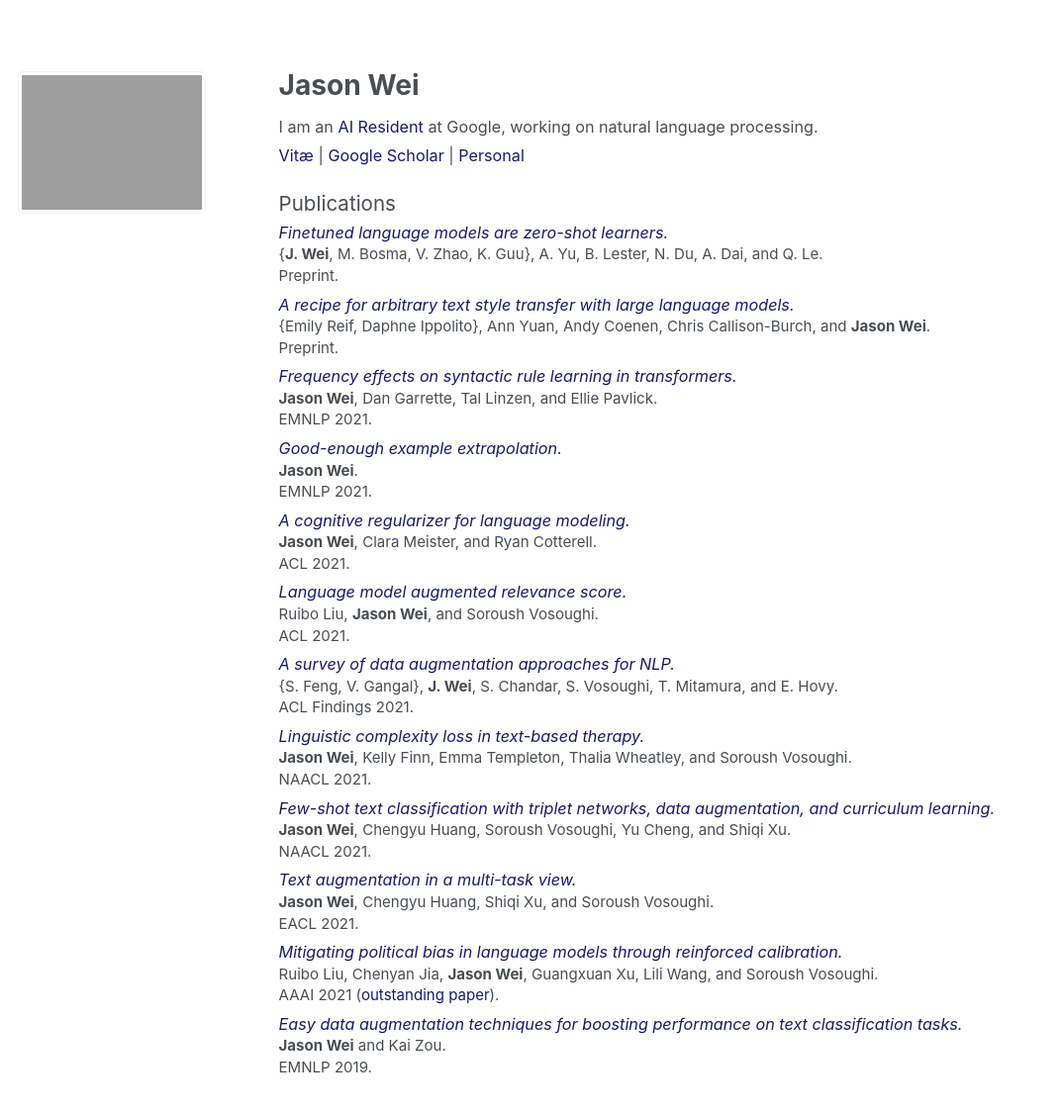
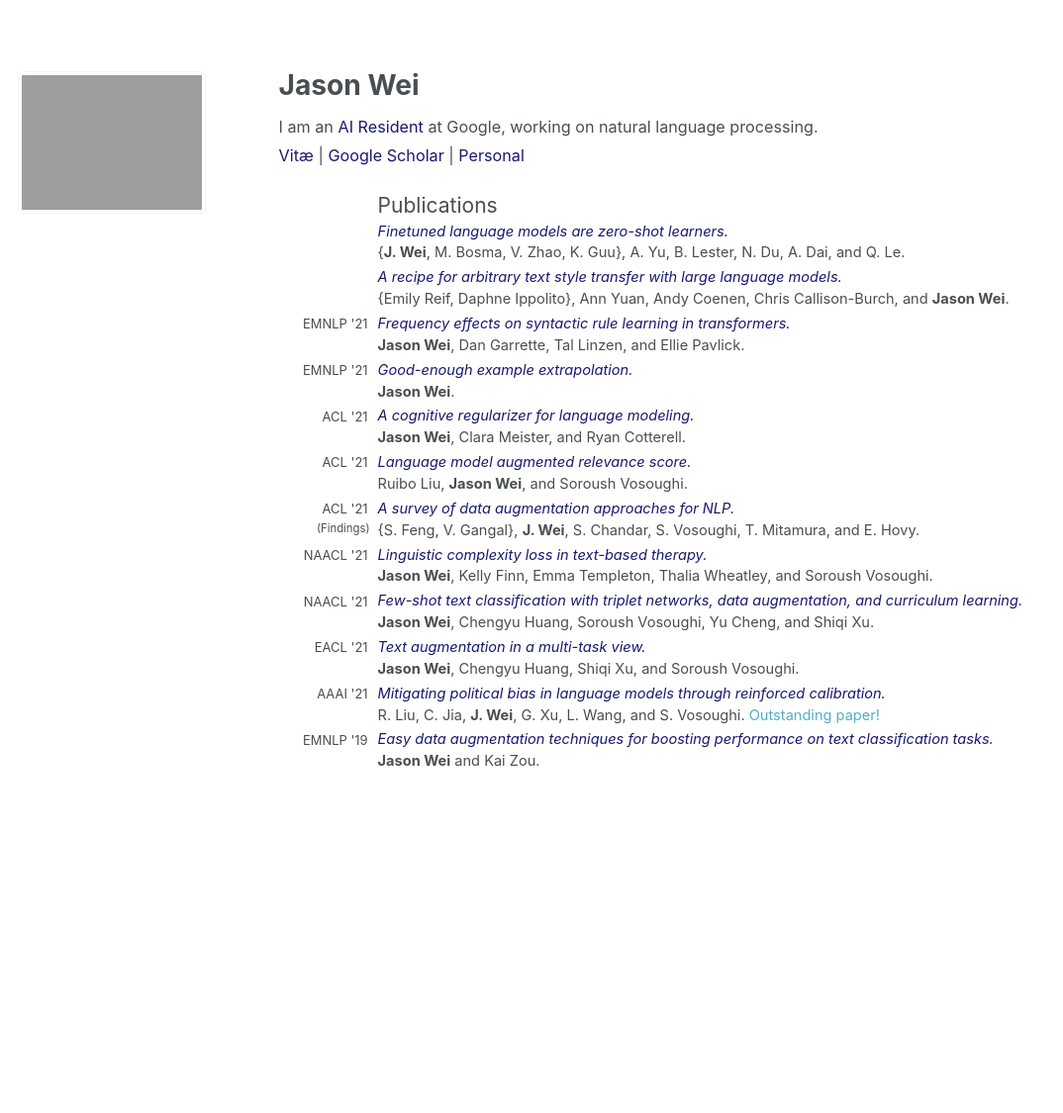
Before and after one commit to jasonwei20/jasonwei20.github.io, a Jekyll site: the page built from _pages/about.md, in a window 1280 px wide. Shown: the whole page at 99% size, without its empty margins (0-1074 px from the left). Built offline with Jekyll 4.4.1, drawn with Linux system fonts in a browser that asks for light colours; after the commit the page ends 900 px from its top, so only the background shows below that.

Commit message:
Update about.md

```diff
--- a/_pages/about.md
+++ b/_pages/about.md
@@ -9,8 +9,16 @@ redirect_from:
   - /research/
 ---
 
+<html>
+<style>
+table, th, td {
+  border:0px solid black;
+  padding:0;
+  border-collapse:collapse;
+  font-size: 0.9em;
+}
+</style>
 
-<html>
 <body>
 
 <p style="margin-bottom: 1.2em; line-height: 1.8">
@@ -20,69 +28,120 @@ I am an <a href="https://research.google/careers/ai-residency/" style="color:#19
 | <a href="https://jasonwei20.github.io/personal/" style="color:#191970" target="_blank">Personal</a>
 </p>
 
-<p style="margin-bottom: 0.25em; line-height: 1.4">
-<span style="font-size:1.27em;">Publications</span><br>
-</p>
-<p style="margin-bottom: 0.5em; line-height: 1.33">
-<a href="https://arxiv.org/pdf/2109.01652" style="color:#191970" target="_blank"><i>Finetuned language models are zero-shot learners.</i></a><br>
-<span style="font-size:0.93em;">{<b>J. Wei</b>, M. Bosma, V. Zhao, K. Guu}, A. Yu, B. Lester, N. Du, A. Dai, and Q. Le.<br>
-Preprint.</span>
-</p>
-<p style="margin-bottom: 0.5em; line-height: 1.33">
-<a href="https://arxiv.org/pdf/2109.03910" style="color:#191970" target="_blank"><i>A recipe for arbitrary text style transfer with large language models.</i></a><br>
-<span style="font-size:0.93em;">{Emily Reif, Daphne Ippolito}, Ann Yuan, Andy Coenen, Chris Callison-Burch, and <b>Jason Wei</b>.<br>
-Preprint.</span>
-</p>
-<p style="margin-bottom: 0.5em; line-height: 1.33">
-<a href="https://arxiv.org/pdf/2109.07020" style="color:#191970" target="_blank"><i>Frequency effects on syntactic rule learning in transformers.</i></a><br>
-<span style="font-size:0.93em;"><b>Jason Wei</b>, Dan Garrette, Tal Linzen, and Ellie Pavlick.<br>
-EMNLP 2021.</span>
-</p>
-<p style="margin-bottom: 0.5em; line-height: 1.33">
-<a href="https://arxiv.org/pdf/2109.05602" style="color:#191970" target="_blank"><i>Good-enough example extrapolation.</i></a><br>
-<span style="font-size:0.93em;"><b>Jason Wei</b>.<br>
-EMNLP 2021.</span>
-</p>
-<p style="margin-bottom: 0.5em; line-height: 1.33">
-<a href="https://aclanthology.org/2021.acl-long.404/" style="color:#191970" target="_blank"><i>A cognitive regularizer for language modeling.</i></a><br>
-<span style="font-size:0.93em;"><b>Jason Wei</b>, Clara Meister, and Ryan Cotterell.<br>
-ACL 2021.</span>
-</p>
-<p style="margin-bottom: 0.5em; line-height: 1.33">
-<a href="https://aclanthology.org/2021.acl-long.521/" style="color:#191970" target="_blank"><i>Language model augmented relevance score.</i></a><br>
-<span style="font-size:0.93em;">Ruibo Liu, <b>Jason Wei</b>, and Soroush Vosoughi.<br>
-ACL 2021.</span>
-</p>
-<p style="margin-bottom: 0.5em; line-height: 1.33">
-<a href="https://aclanthology.org/2021.findings-acl.84/" style="color:#191970" target="_blank"><i>A survey of data augmentation approaches for NLP.</i></a><br>
-<span style="font-size:0.93em;">{S. Feng, V. Gangal}, <b>J. Wei</b>, S. Chandar, S. Vosoughi, T. Mitamura, and E. Hovy.<br>
-ACL Findings 2021.</span>
-</p>
-<p style="margin-bottom: 0.5em; line-height: 1.33">
-<a href="http://dx.doi.org/10.18653/v1/2021.naacl-main.352" style="color:#191970" target="_blank"><i>Linguistic complexity loss in text-based therapy.</i></a><br>
-<span style="font-size:0.93em;"><b>Jason Wei</b>, Kelly Finn, Emma Templeton, Thalia Wheatley, and Soroush Vosoughi.<br>
-NAACL 2021.</span>
-</p>
-<p style="margin-bottom: 0.5em; line-height: 1.33">
-<a href="http://dx.doi.org/10.18653/v1/2021.naacl-main.434" style="color:#191970" target="_blank"><i>Few-shot text classification with triplet networks, data augmentation, and curriculum learning.</i></a><br>
-<span style="font-size:0.93em;"><b>Jason Wei</b>, Chengyu Huang, Soroush Vosoughi, Yu Cheng, and Shiqi Xu.<br>
-NAACL 2021.</span>
-</p>
-<p style="margin-bottom: 0.5em; line-height: 1.33">
-<a href="https://www.aclweb.org/anthology/2021.eacl-main.252/" style="color:#191970" target="_blank"><i>Text augmentation in a multi-task view.</i></a><br>
-<span style="font-size:0.93em;"><b>Jason Wei</b>, Chengyu Huang, Shiqi Xu, and Soroush Vosoughi.<br>
-EACL 2021.</span>
-</p>
-<p style="margin-bottom: 0.5em; line-height: 1.33">
-<a href="https://arxiv.org/pdf/2104.14795.pdf" style="color:#191970" target="_blank"><i>Mitigating political bias in language models through reinforced calibration.</i></a><br>
-<span style="font-size:0.93em;">Ruibo Liu, Chenyan Jia, <b>Jason Wei</b>, Guangxuan Xu, Lili Wang, and Soroush Vosoughi.<br>
-AAAI 2021 (<a href="https://aaai.org/Awards/paper.php" style="color:#191970" target="_blank">outstanding paper</a>).</span>
-</p>
-<p style="margin-bottom: 0.5em; line-height: 1.33">
-<a href="http://dx.doi.org/10.18653/v1/D19-1670" style="color:#191970" target="_blank"><i>Easy data augmentation techniques for boosting performance on text classification tasks.</i></a><br>
-<span style="font-size:0.93em;"><b>Jason Wei</b> and Kai Zou.<br>
-EMNLP 2019.</span>
-</p>
+<table style="width:100%">
+  <tr>
+    <td style="width:100px; text-align:right; padding-right:10px; font-size:0.8em"> </td>
+    <td style="font-size:1.3em">Publications</td>
+  </tr>
+
+  <tr>
+    <td style="width:100px; text-align:right; padding-right:10px; font-size:0.8em"> </td>
+    <td><a href="https://arxiv.org/pdf/2109.01652" style="color:#191970" target="_blank"><i>Finetuned language models are zero-shot learners.</i></a></td>
+  </tr>
+  <tr>
+    <td></td>
+    <td style="padding-bottom:3px">{<b>J. Wei</b>, M. Bosma, V. Zhao, K. Guu}, A. Yu, B. Lester, N. Du, A. Dai, and Q. Le.</td>
+  </tr>
+
+  <tr>
+    <td style="width:100px; text-align:right; padding-right:10px; font-size:0.8em"> </td>
+    <td><a href="https://arxiv.org/pdf/2109.03910" style="color:#191970" target="_blank"><i>A recipe for arbitrary text style transfer with large language models.</i></a></td>
+  </tr>
+  <tr>
+    <td></td>
+    <td style="padding-bottom:3px">{Emily Reif, Daphne Ippolito}, Ann Yuan, Andy Coenen, Chris Callison-Burch, and <b>Jason Wei</b>.</td>
+  </tr>
+
+  <tr>
+    <td style="width:100px; text-align:right; padding-right:10px; font-size:0.8em">EMNLP '21</td>
+    <td><a href="https://arxiv.org/pdf/2109.07020" style="color:#191970" target="_blank"><i>Frequency effects on syntactic rule learning in transformers.</i></a></td>
+  </tr>
+  <tr>
+    <td></td>
+    <td style="padding-bottom:3px"><b>Jason Wei</b>, Dan Garrette, Tal Linzen, and Ellie Pavlick.</td>
+  </tr>
+
+  <tr>
+    <td style="width:100px; text-align:right; padding-right:10px; font-size:0.8em">EMNLP '21</td>
+    <td><a href="https://arxiv.org/pdf/2109.05602" style="color:#191970" target="_blank"><i>Good-enough example extrapolation.</i></a></td>
+  </tr>
+  <tr>
+    <td></td>
+    <td style="padding-bottom:3px"><b>Jason Wei</b>.</td>
+  </tr>
+
+  <tr>
+    <td style="width:100px; text-align:right; padding-right:10px; font-size:0.8em">ACL '21</td>
+    <td><a href="https://aclanthology.org/2021.acl-long.404/" style="color:#191970" target="_blank"><i>A cognitive regularizer for language modeling.</i></a></td>
+  </tr>
+  <tr>
+    <td></td>
+    <td style="padding-bottom:3px"><b>Jason Wei</b>, Clara Meister, and Ryan Cotterell.</td>
+  </tr>
+
+  <tr>
+    <td style="width:100px; text-align:right; padding-right:10px; font-size:0.8em">ACL '21</td>
+    <td><a href="https://aclanthology.org/2021.acl-long.521/" style="color:#191970" target="_blank"><i>Language model augmented relevance score.</i></a></td>
+  </tr>
+  <tr>
+    <td></td>
+    <td style="padding-bottom:3px">Ruibo Liu, <b>Jason Wei</b>, and Soroush Vosoughi.</td>
+  </tr>
+
+  <tr>
+    <td style="width:100px; text-align:right; padding-right:10px; font-size:0.8em">ACL '21</td>
+    <td><a href="https://aclanthology.org/2021.findings-acl.84/" style="color:#191970" target="_blank"><i>A survey of data augmentation approaches for NLP.</i></a></td>
+  </tr>
+  <tr>
+    <td style="width:100px; text-align:right; padding-right:8px; font-size:0.7em; vertical-align:top">(Findings)</td>
+    <td style="padding-bottom:3px">{S. Feng, V. Gangal}, <b>J. Wei</b>, S. Chandar, S. Vosoughi, T. Mitamura, and E. Hovy.</td>
+  </tr>
+
+  <tr>
+    <td style="width:100px; text-align:right; padding-right:10px; font-size:0.8em">NAACL '21</td>
+    <td><a href="http://dx.doi.org/10.18653/v1/2021.naacl-main.352" style="color:#191970" target="_blank"><i>Linguistic complexity loss in text-based therapy.</i></a></td>
+  </tr>
+  <tr>
+    <td></td>
+    <td style="padding-bottom:3px"><b>Jason Wei</b>, Kelly Finn, Emma Templeton, Thalia Wheatley, and Soroush Vosoughi.</td>
+  </tr>
+
+  <tr>
+    <td style="width:100px; text-align:right; padding-right:10px; font-size:0.8em">NAACL '21</td>
+    <td><a href="http://dx.doi.org/10.18653/v1/2021.naacl-main.434" style="color:#191970" target="_blank"><i>Few-shot text classification with triplet networks, data augmentation, and curriculum learning.</i></a></td>
+  </tr>
+  <tr>
+    <td></td>
+    <td style="padding-bottom:3px"><b>Jason Wei</b>, Chengyu Huang, Soroush Vosoughi, Yu Cheng, and Shiqi Xu.</td>
+  </tr>
+
+  <tr>
+    <td style="width:100px; text-align:right; padding-right:10px; font-size:0.8em">EACL '21</td>
+    <td><a href="https://www.aclweb.org/anthology/2021.eacl-main.252/" style="color:#191970" target="_blank"><i>Text augmentation in a multi-task view.</i></a></td>
+  </tr>
+  <tr>
+    <td></td>
+    <td style="padding-bottom:3px"><b>Jason Wei</b>, Chengyu Huang, Shiqi Xu, and Soroush Vosoughi.</td>
+  </tr>
+
+  <tr>
+    <td style="width:100px; text-align:right; padding-right:10px; font-size:0.8em">AAAI '21</td>
+    <td><a href="https://arxiv.org/pdf/2104.14795.pdf" style="color:#191970" target="_blank"><i>Mitigating political bias in language models through reinforced calibration.</i></a></td>
+  </tr>
+  <tr>
+    <td></td>
+    <td style="padding-bottom:3px">R. Liu, C. Jia, <b>J. Wei</b>, G. Xu, L. Wang, and S. Vosoughi. <a href="https://aaai.org/Awards/paper.php" target="_blank">Outstanding paper!</a></td>
+  </tr>
+
+  <tr>
+    <td style="width:100px; text-align:right; padding-right:10px; font-size:0.8em">EMNLP '19</td>
+    <td><a href="http://dx.doi.org/10.18653/v1/D19-1670" style="color:#191970" target="_blank"><i>Easy data augmentation techniques for boosting performance on text classification tasks.</i></a></td>
+  </tr>
+  <tr>
+    <td></td>
+    <td style="padding-bottom:3px"><b>Jason Wei</b> and Kai Zou.</td>
+  </tr>
+</table>
 
 </body>
 </html>
```
